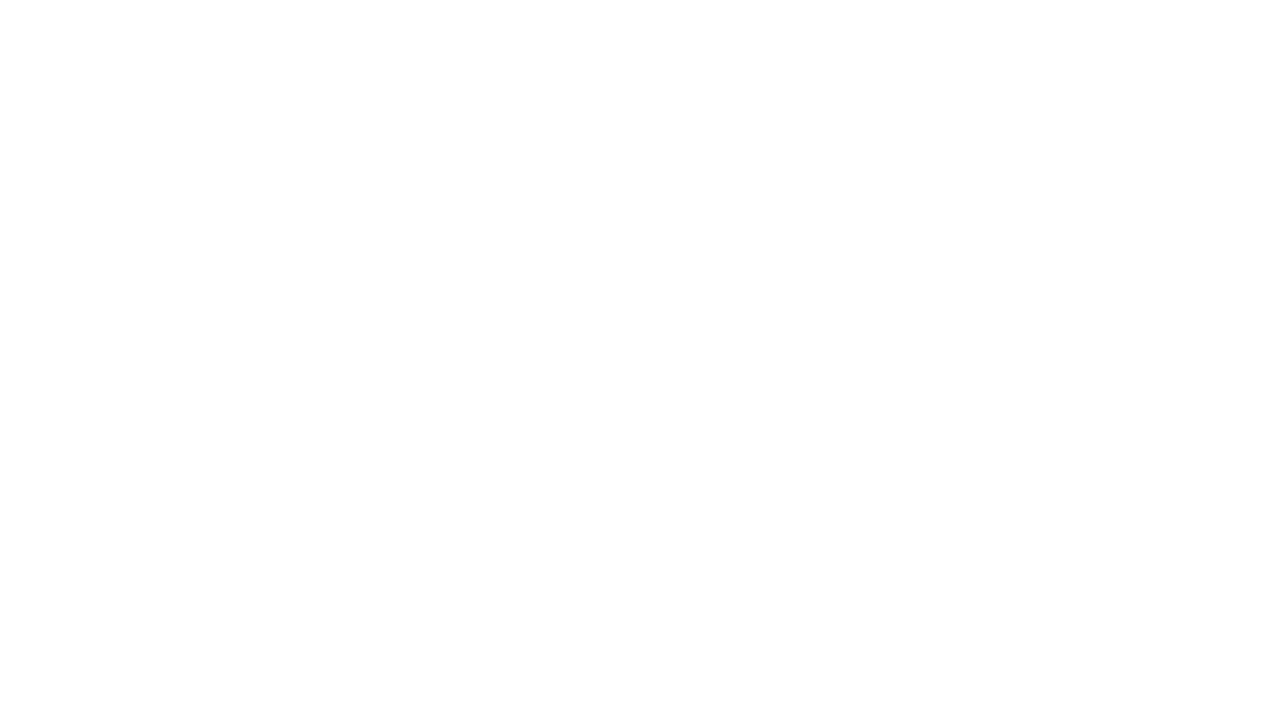
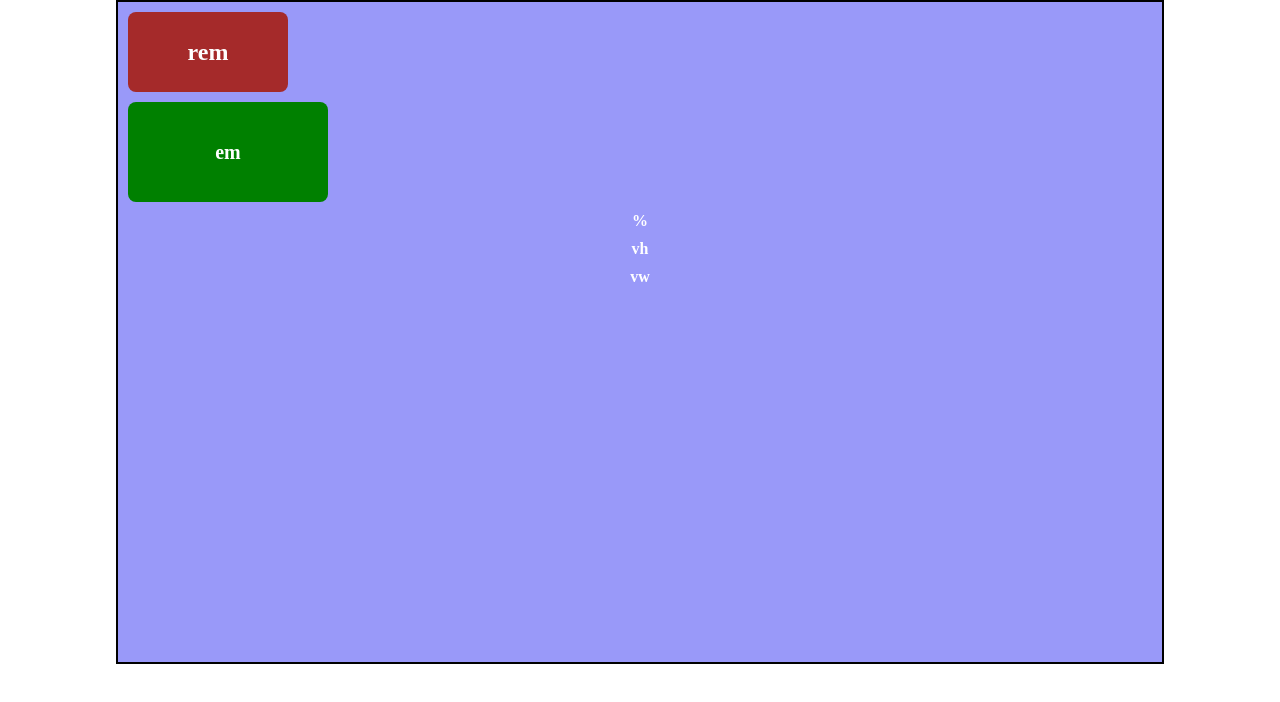
Before and after one commit to brandon03-cell/Medidas, a plain HTML site: page index.html in a window 1280 px wide. Drawn offline with Linux system fonts and the light colour scheme.

Commit message:
.percent done on css

```diff
--- a/index.html
+++ b/index.html
@@ -4,9 +4,16 @@
     <meta charset="UTF-8">
     <meta name="viewport" content="width=device-width, initial-scale=1.0">
     <title>Document</title>
+    <link rel="stylesheet" href="style.css">
 </head>
 <body>
-    <div class="container"
+    <div class="container">
+        <div class="box rem">rem</div>
+        <div class="box em">em</div>
+        <div class="box percentage">%</div>
+        <div class="box vh">vh</div>
+        <div class="box vw">vw</div>
+    </div>
 </body>
 
 </html>
--- a/style.css
+++ b/style.css
@@ -31,3 +31,17 @@ body {
     background-color: brown;
     font-size: 1.5rem;
 }
+
+.em {
+    font-size: 20px;
+    width: 10em; /* 10 * 20px = 200px depende del tamaño de la fuente del elemento padre */
+    height: 5em;
+    background-color: green;
+}
+
+.percenrt {
+    width: 50%;
+    height: 50%;
+    background-color: orange;
+    font-size: 1rem;
+}
```
